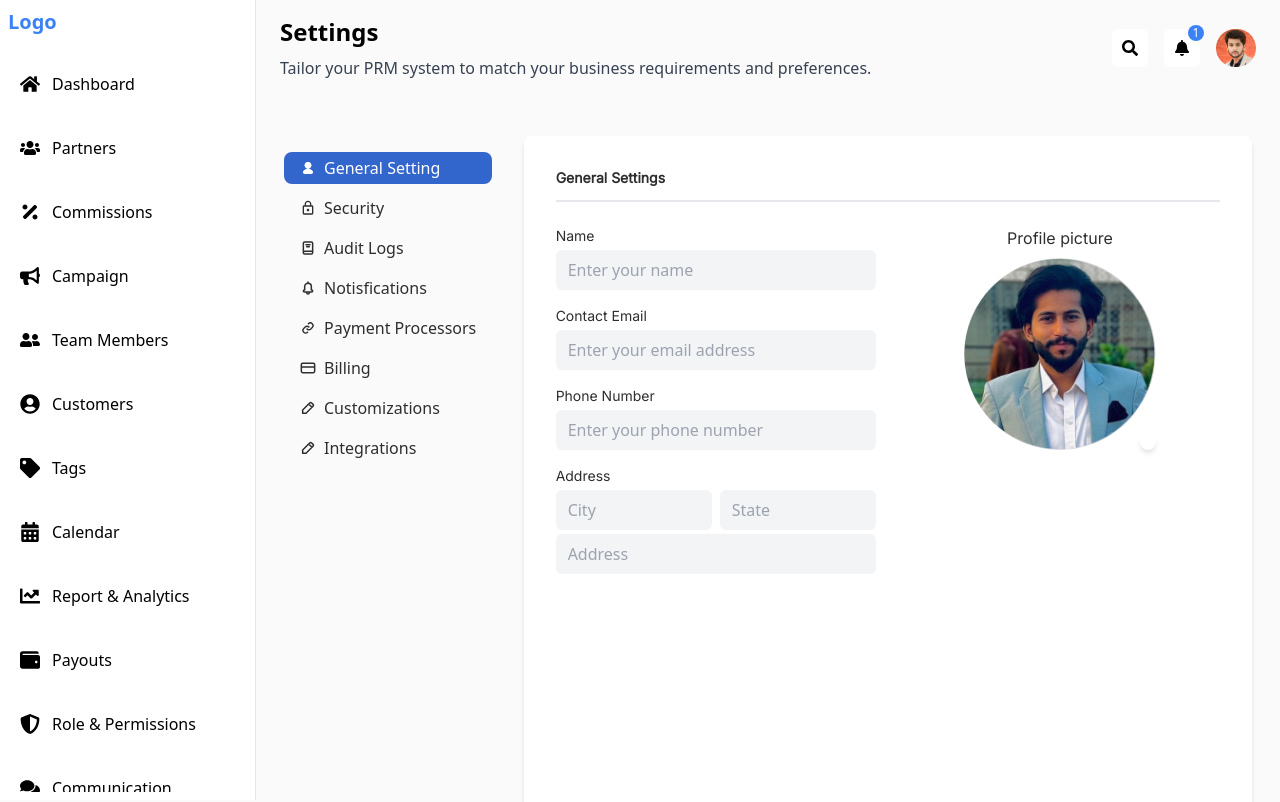
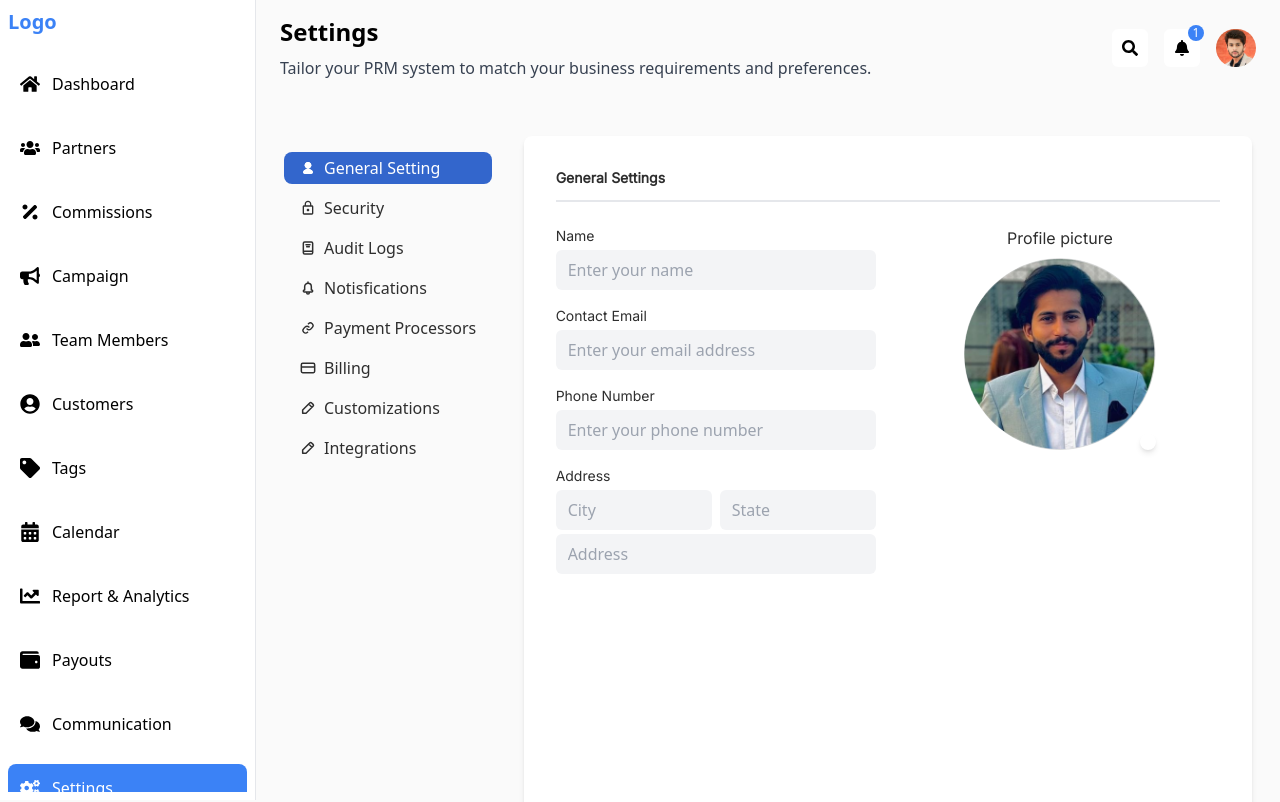
Before and after one commit to umair-fabtechsol/PRM-FE, a Next.js app: page /dashboard/settings in a window 1280 px wide. Shown: the top 802 px of the page. Built offline with nearby package versions, Linux system fonts and the light colour scheme.

Commit message:
removed role and permission tab

```diff
--- a/app/_components/Sidebar.js
+++ b/app/_components/Sidebar.js
@@ -51,11 +51,11 @@ const Sidebar = () => {
       path: '/dashboard/reportandanlytic',
     },
     { name: 'Payouts', icon: <FaWallet />, path: '/dashboard/payouts' },
-    {
-      name: 'Role & Permissions',
-      icon: <FaShieldAlt />,
-      path: '/dashboard/roleandpermision',
-    },
+    // {
+    //   name: 'Role & Permissions',
+    //   icon: <FaShieldAlt />,
+    //   path: '/dashboard/roleandpermision',
+    // },
     {
       name: 'Communication',
       icon: <FaComments />,
```
